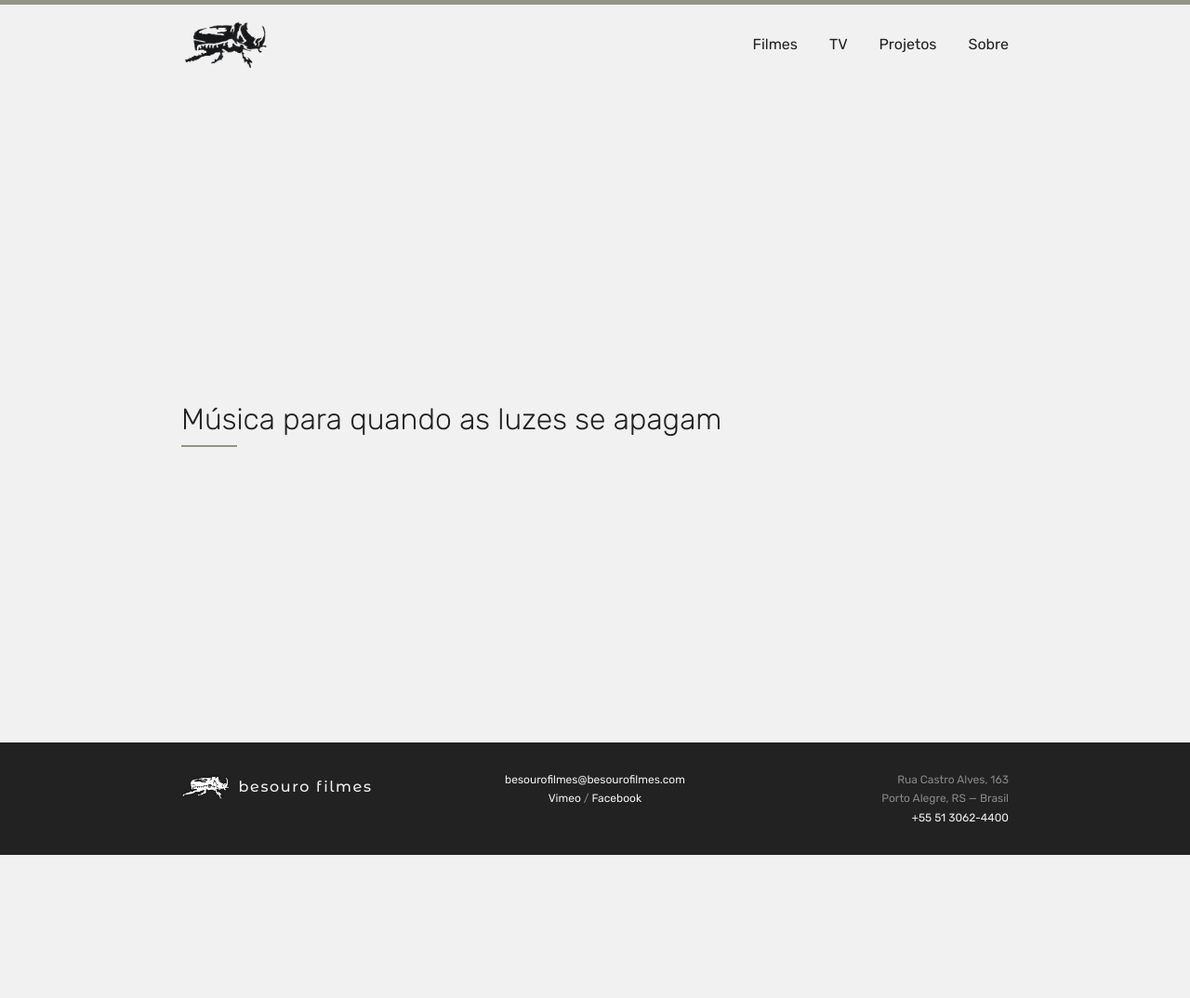
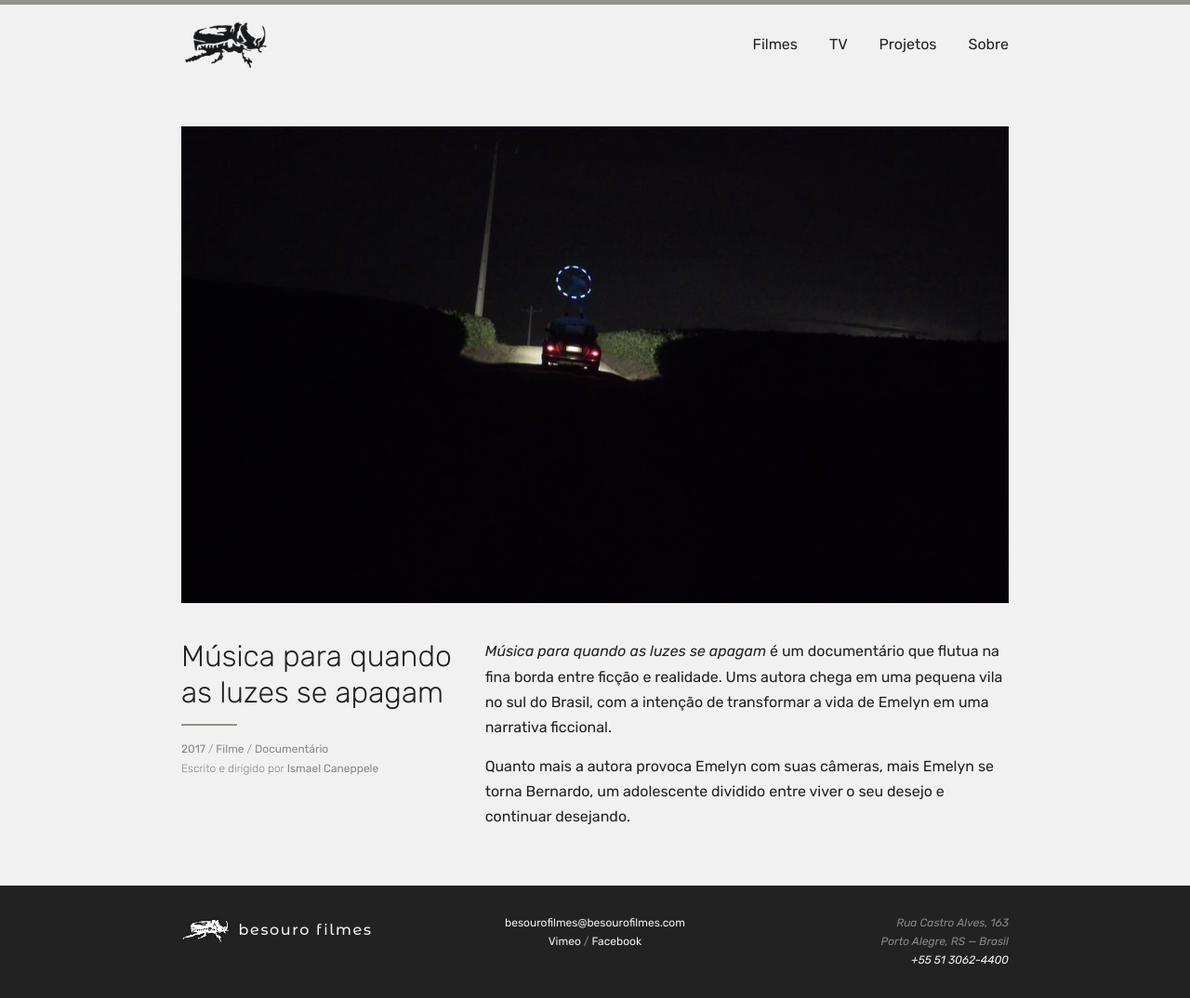
Before and after one commit to arthrfrts/besouro, a Jekyll site: the page built from _projects/musica-para-quando-as-luzes-se-apagam.md, in a window 1280 px wide. Shown: the whole page at 93% size. Built offline with Jekyll 4.4.1, drawn with Linux system fonts in a browser that asks for light colours; before the commit the page ends 920 px from its top, so only the background shows below that.

Commit message:
Project listing.

```diff
--- /dev/null
+++ b/_layouts/project.html
@@ -0,0 +1,34 @@
+---
+layout: default
+slug: project-page
+---
+
+<article class="project-page" role="article">
+  <figure class="project-cover">
+  {% if page.media.trailer %}
+
+  {% else %}
+  <img src="{{ page.media.image | relative_url }}" alt="Imagem do projeto" />
+  {% endif %}
+  </figure>
+
+  <header class="project-header">
+    <h1>{{ page.title }}</h1>
+    <p>{{ page.year }} <span role="separator">/</span> {{ page.format }} <span role="separator">/</span> {{ page.genre }}</p>
+    {% if page.team.director == page.team.writer %}
+    <p><span>Escrito e dirigido por</span> {{ page.team.director }}
+    {% else %}
+    <span>Dirigido por</span> {{ page.team.director }}
+    {% endif %}</p>
+  </header>
+
+  <div class="project-content">
+    {{ content }}
+
+    {% if page.festivals %}
+    <section class="project-festivals">
+
+    </section>
+    {% endif %}
+  </div>
+</article>
--- a/_projects/musica-para-quando-as-luzes-se-apagam.md
+++ b/_projects/musica-para-quando-as-luzes-se-apagam.md
@@ -1,13 +1,19 @@
 ---
-layout: page
+layout: project
 title: Música para quando as luzes se apagam
 year: 2017
 format: Filme
 genre: Documentário
 category: cinema
+status: released
 media:
-  image: /assets/projects/images/mpqla.jpg
+  image: /assets/projects/images/mpqla.png
   video: /assets/projects/videos/mpqla.mp4
 team:
   director: Ismael Caneppele
+  writer: Ismael Caneppele
 ---
+
+_Música para quando as luzes se apagam_ é um documentário que flutua na fina borda entre ficção e realidade. Ums autora chega em uma pequena vila no sul do Brasil, com a intenção de transformar a vida de Emelyn em uma narrativa ficcional.
+
+Quanto mais a autora provoca Emelyn com suas câmeras, mais Emelyn se torna Bernardo, um adolescente dividido entre viver o seu desejo e continuar desejando.
--- a/_sass/_elements.scss
+++ b/_sass/_elements.scss
@@ -6,6 +6,16 @@ body {
   font-size: $font-size;
   line-height: $line-height;
   color: $color-text;
+}
+
+::selection {
+  background-color: $color-text;
+  color: $color-background;
+}
+
+::-moz-selection {
+  background-color: $color-text;
+  color: $color-background;
 }
 
 /*
@@ -19,3 +29,30 @@ a {
     text-decoration: underline;
   }
 }
+
+/*
+    Images and Figures
+*/
+img {
+  max-width: 100%;
+}
+
+/*
+    Text Elements
+*/
+p, pre
+ul, ol, dl,
+table, address, blockquote,
+object, iframe, video, figure {
+  &:not(:last-child) {
+    margin-bottom: $spacing-unit / 2;
+  }
+}
+
+em, i, address {
+  font-style: italic;
+}
+
+strong, b, dt, th {
+  font-weight: 700;
+}
--- a/_sass/_layout.scss
+++ b/_sass/_layout.scss
@@ -215,6 +215,10 @@ body {
   overflow: hidden;
   margin-bottom: $spacing-unit * 2;
 
+  img {
+    width: 100%;
+  }
+
   figcaption {
     position: absolute;
     color: $color-background;
@@ -244,7 +248,12 @@ body {
     }
   }
 
-  &:hover {
+  &:hover,
+  &:focus {
+    a {
+      text-decoration: none;
+    }
+
     figcaption {
       bottom: 0;
     }
@@ -256,7 +265,6 @@ body {
     margin-bottom: $spacing-unit;
 
     video {
-      width: 100%;
       margin-bottom: 0;
       height: 33%;
     }
@@ -264,15 +272,183 @@ body {
     figcaption {
       position: relative;
       bottom: 0;
+      padding-top: $spacing-unit / 4;
+
+      &:before {
+        border-top-color: $color-text;
+        padding-bottom: $spacing-unit / 4;
+      }
 
       a {
         color: $color-text;
+
+        strong {
+          font-size: $font-size * 1.2;
+        }
+
+        &:hover,
+        &:focus {
+          text-decoration: underline;
+        }
 
         strong {
           line-height: 1.2;
         }
       }
     }
+  }
+}
+
+.project-list {
+  @include row;
+
+  li {
+    margin-bottom: $spacing-unit;
+    position: relative;
+    height: 25rem;
+    overflow: hidden;
+
+    &:nth-child(odd) {
+      @include col(1,2, $gap: $spacing-unit / 2, $first: true);
+    }
+
+    &:nth-child(even) {
+      @include col(1,2,$gap: $spacing-unit / 2, $last: true);
+    }
+
+    &:nth-child(2n+1):before {
+      content: " ";
+      display: block;
+      width: 100%;
+      clear: both;
+    }
+
+    img {
+      max-width: 100%;
+      height: 25rem;
+      object-fit: cover;
+    }
+
+    figcaption {
+      padding: 0 $spacing-unit / 2;
+      position: absolute;
+      bottom: -6.1rem;
+      transition: bottom 500ms ease;
+
+      &:before {
+        content: ' ';
+        display: block;
+        width: $spacing-unit;
+        border-top: .2rem solid $color-background;
+        padding-top: $spacing-unit / 4;
+        margin-top: $spacing-unit / 4;
+      }
+
+      a {
+        color: $color-background;
+        font-size: $font-small-size;
+        line-height: 1.2;
+        text-shadow: 0 0 .1rem $color-text;
+      }
+
+      strong {
+        font-size: $font-size * 1.2;
+        line-height: 1.2;
+        font-weight: 300;
+      }
+    }
+
+    &:hover,
+    &:focus {
+      a {
+        text-decoration: none;
+      }
+
+      figcaption {
+        bottom: 0;
+      }
+    }
+
+    @include media-query($on-palm) {
+      overflow: visible;
+
+      img {
+        height: 17rem;
+      }
+
+      figcaption {
+        position: relative;
+        top: 0;
+
+        &:before {
+          border-top-color: $color-text;
+        }
+
+        a {
+          color: $color-text;
+          text-shadow: none;
+
+          &:hover,
+          &:focus {
+            text-decoration: underline;
+          }
+        }
+      }
+    }
+  }
+}
+
+/*
+    Project Page
+*/
+.project-page {
+  @include row;
+
+  .project-cover {
+    margin-bottom: $spacing-unit;
+    @include col(1,1);
+
+    &:after {
+      content: ' ';
+      display: block;
+      clear: both;
+      float: none;
+      white-space: wrap;
+    }
+  }
+
+  .project-header {
+    @include col(2,6);
+
+    h1 {
+      font-size: $font-size * 2;
+      line-height: 1.2;
+      font-weight: 300;
+      margin-bottom: $spacing-unit / 2;
+
+      &:after {
+        content: ' ';
+        display: block;
+        width: $spacing-unit * 2;
+        border-top: .2rem solid $color-brand;
+        margin-top: $spacing-unit / 2;
+      }
+    }
+
+    p {
+      font-size: $font-small-size;
+      color: lighten($color-text, 40%);
+      margin-bottom: 0;
+
+      span {
+        font-weight: 300;
+      }
+    }
+  }
+
+  .project-content {
+    @include col(4, 6, $gap: $spacing-unit, $last: true);
+    margin-bottom: $spacing-unit * 2;
   }
 }
 
--- a/_sass/_mixins.scss
+++ b/_sass/_mixins.scss
@@ -13,7 +13,7 @@
   @extend %clearfix;
 }
 
-@mixin col($col, $sum, $align: top) {
+@mixin col($col, $sum, $gap: 0, $align: top, $first: false, $last: false) {
  width: 100%;
  float: none;
  box-sizing: border-box;
@@ -23,6 +23,8 @@
    width: percentage($col/$sum);
    vertical-align: $align;
    float: left;
+   padding-left: if($first, 0, $gap);
+   padding-right: if($last, 0, $gap);
  }
 }
 
```
Also changed, not shown: _projects/o-ultimo-poema.md (added, +13 -0 lines), _projects/sobre-sete-ondas-verdes-espumantes.md (added, +13 -0 lines), projetos.html (+23 -1 lines), assets/projects/images/mpqla.png (added), assets/projects/images/poema.png (added), 1 other file.
